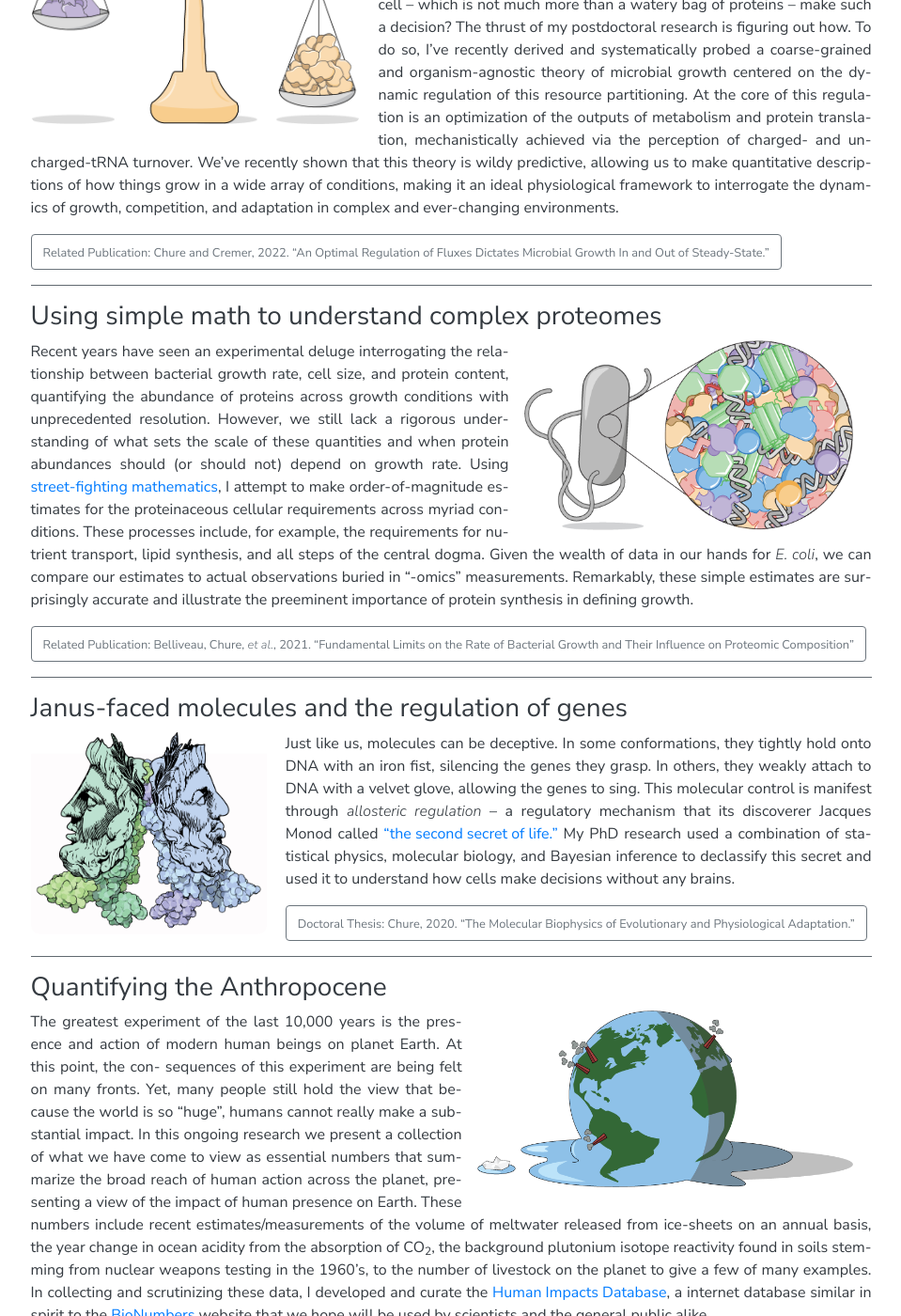
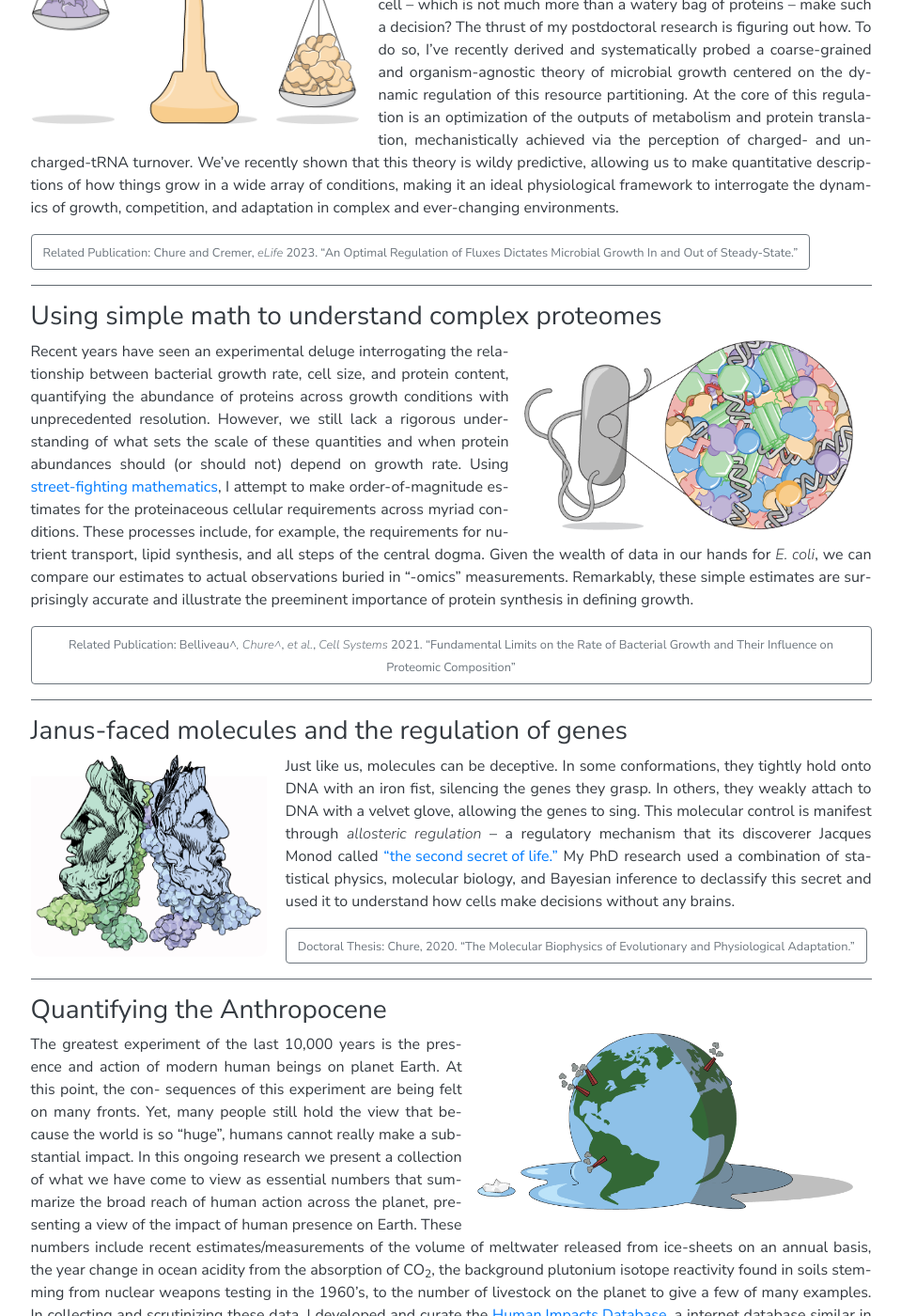
Before and after one commit to gchure/gchure.github.io, a Jekyll site: the page built from pages/research.md, in a window 1280 px wide and 1400 px high, scrolled down 434 px. Shown: the whole window at 94% size, without its empty margins (160-1119 px from the left). Built offline with Jekyll 4.4.1, drawn with Linux system fonts in a browser that asks for light colours; nearby versions of some CDN libraries; some web fonts are replaced; some of the changed text lies outside the part shown.

Commit message:
Tweaks to link and text

```diff
--- a/pages/research.md
+++ b/pages/research.md
@@ -27,7 +27,7 @@
 of conditions, making it an ideal physiological framework to interrogate the
 dynamics of growth, competition, and adaptation in complex and ever-changing environments.
 
-<a href=" https://doi.org/10.1101/2022.01.27.477569" class="btn btn-outline-secondary"><span style="font-size: 0.8em;"> Related Publication: Chure and Cremer, 2022. "An Optimal Regulation of Fluxes Dictates Microbial Growth In and Out of Steady-State."</span> </a>
+<a href=" https://doi.org/10.7554/eLife.84878" class="btn btn-outline-secondary"><span style="font-size: 0.8em;"> Related Publication: Chure and Cremer, *eLife* 2023. "An Optimal Regulation of Fluxes Dictates Microbial Growth In and Out of Steady-State."</span> </a>
 
 <hr/>
 ### Using simple math to understand complex proteomes
@@ -43,7 +43,7 @@
 defining growth.
 
 
-<a href="https://doi.org/10.1016/j.cels.2021.06.002" class="btn btn-outline-secondary"><span style="font-size: 0.8em;"> Related Publication: Belliveau, Chure, *et al.*, 2021. "Fundamental Limits on the Rate of Bacterial Growth and Their Influence on Proteomic Composition"</span> </a>
+<a href="https://doi.org/10.1016/j.cels.2021.06.002" class="btn btn-outline-secondary"><span style="font-size: 0.8em;"> Related Publication: Belliveau^*, Chure^*, *et al.*, *Cell Systems* 2021. "Fundamental Limits on the Rate of Bacterial Growth and Their Influence on Proteomic Composition"</span> </a>
 
 <hr/>
 
@@ -75,4 +75,4 @@
 The greatest experiment of the last 10,000 years is the presence and action of modern human beings on planet Earth. At this point, the con- sequences of this experiment are being felt on many fronts. Yet, many people still hold the view that because the world is so “huge”, humans cannot really make a substantial impact. In this ongoing research we present a collection of what we have come to view as essential numbers that summarize the broad reach of human action across the planet, presenting a view of the impact of human presence on Earth. These numbers include recent estimates/measurements of the volume of meltwater released from ice-sheets on an annual basis, the year change in ocean acidity from the absorption of CO<sub>2</sub>, the background plutonium isotope reactivity found in soils stemming from nuclear weapons testing in the 1960’s, to the number of livestock on the planet to give a few of many examples. In collecting and scrutinizing these data,
 I developed and curate the <a href="https://anthroponumbers.org">Human Impacts Database</a>, a internet database similar in spirit to the <a href="https://bionumbers.hms.harvard.edu">BioNumbers</a> website that we hope will be used by scientists and the general public alike.
 
-<a href="https://arxiv.org/abs/2101.09620" class="btn btn-outline-secondary"><span style="font-size: 0.8em;"> Related Publication: Chure, 2021. "The Anthropocene by the Numbers: A Quantitative Snapshot of Humanity's Influence on the Planet"</span> </a>
+<a href="https://doi.org/10.1016/j.patter.2022.100552" class="btn btn-outline-secondary"><span style="font-size: 0.8em;"> Related Publication: Chure^* & Banks^* *et al.*, *Patterns* 2022. "Anthroponumbers.org: A Quantitative Database of Human Impacts on Planet Earth"</span> </a>
```
Also changed, not shown: pages/about.md (+1 -1 lines).
